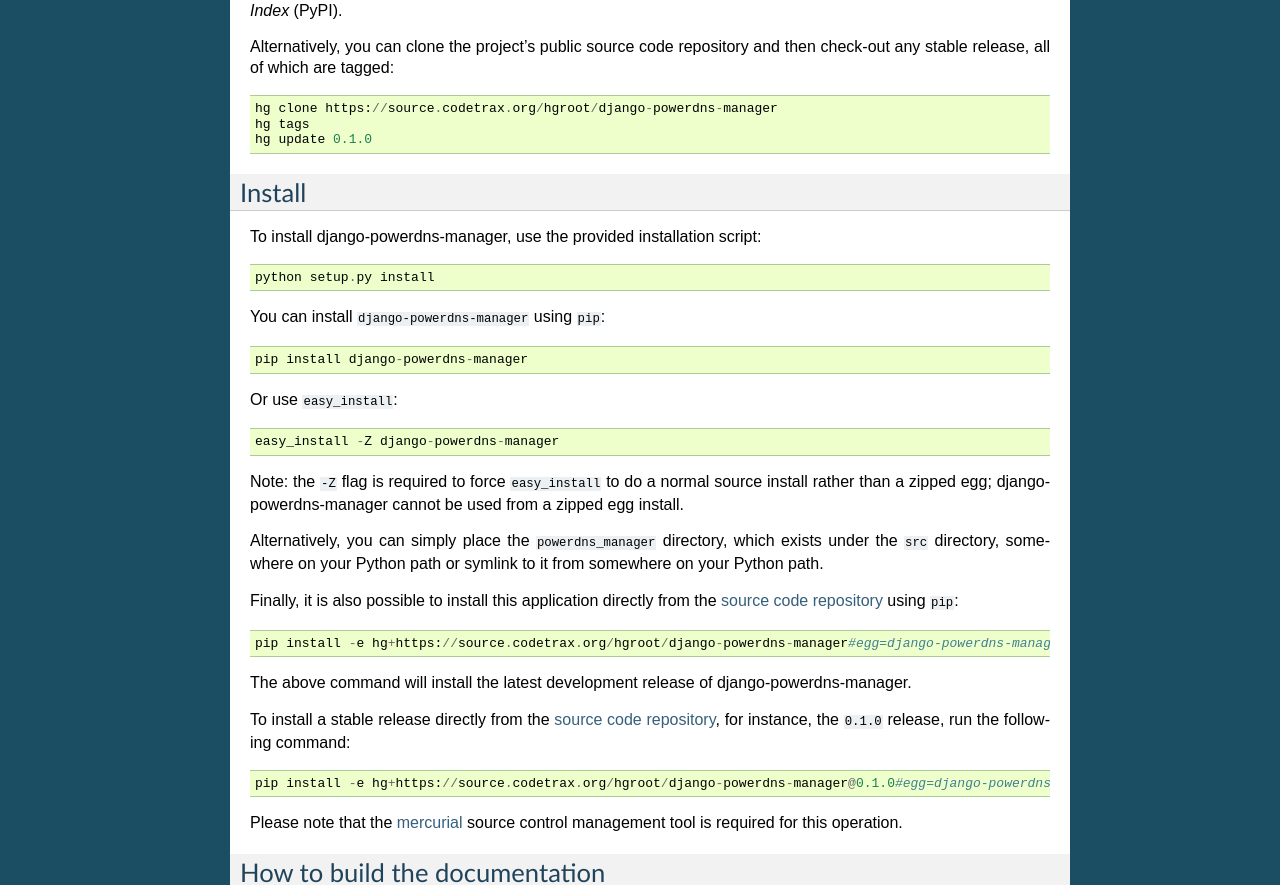
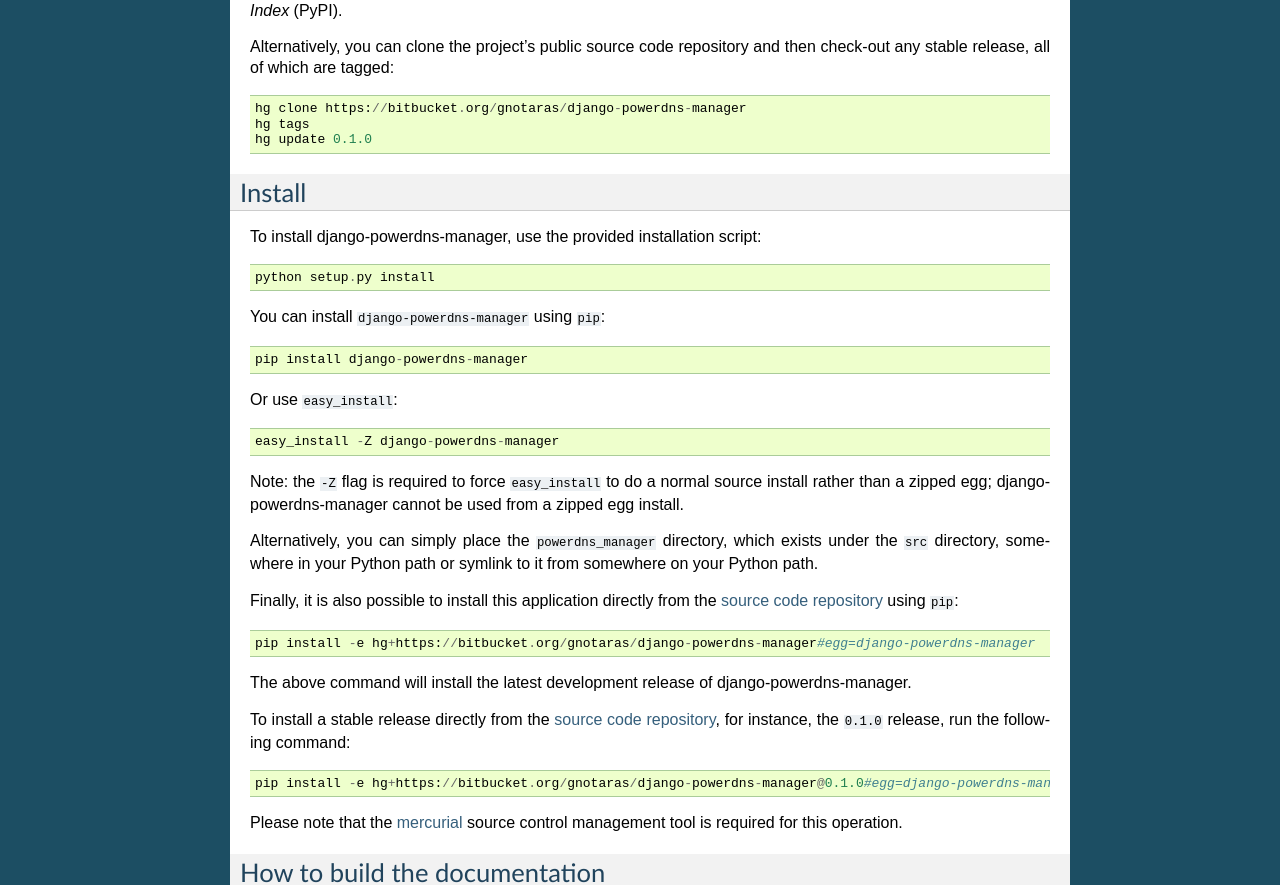
Before and after one commit to kumina/django-powerdns-manager, a Sphinx documentation site: the page built from docs/installation.rst, in a window 1280 px wide. Shown: the part 551-1436 px from the top of the page. Built offline with Sphinx 7.4.7, drawn with Linux system fonts in a browser that asks for light colours.

Commit message:
Documentation: updated installation instructions

```diff
--- a/docs/installation.rst
+++ b/docs/installation.rst
@@ -40,7 +40,7 @@
 Alternatively, you can clone the project's public source code repository
 and then check-out any stable release, all of which are tagged::
 
-    hg clone https://source.codetrax.org/hgroot/django-powerdns-manager
+    hg clone https://bitbucket.org/gnotaras/django-powerdns-manager
     hg tags
     hg update 0.1.0
 
@@ -65,13 +65,13 @@
 used from a zipped egg install.
 
 Alternatively, you can simply place the ``powerdns_manager`` directory,
-which exists under the ``src`` directory, somewhere on your Python path
+which exists under the ``src`` directory, somewhere in your Python path
 or symlink to it from somewhere on your Python path.
 
 Finally, it is also possible to install this application directly from
 the `source code repository`_ using ``pip``::
 
-    pip install -e hg+https://source.codetrax.org/hgroot/django-powerdns-manager#egg=django-powerdns-manager
+    pip install -e hg+https://bitbucket.org/gnotaras/django-powerdns-manager#egg=django-powerdns-manager
 
 The above command will install the latest development release of
 django-powerdns-manager.
@@ -79,7 +79,7 @@
 To install a stable release directly from the `source code repository`_,
 for instance, the ``0.1.0`` release, run the following command::
 
-    pip install -e hg+https://source.codetrax.org/hgroot/django-powerdns-manager@0.1.0#egg=django-powerdns-manager-0.1.0
+    pip install -e hg+https://bitbucket.org/gnotaras/django-powerdns-manager@0.1.0#egg=django-powerdns-manager-0.1.0
 
 Please note that the mercurial_ source control management tool is required
 for this operation.
```
